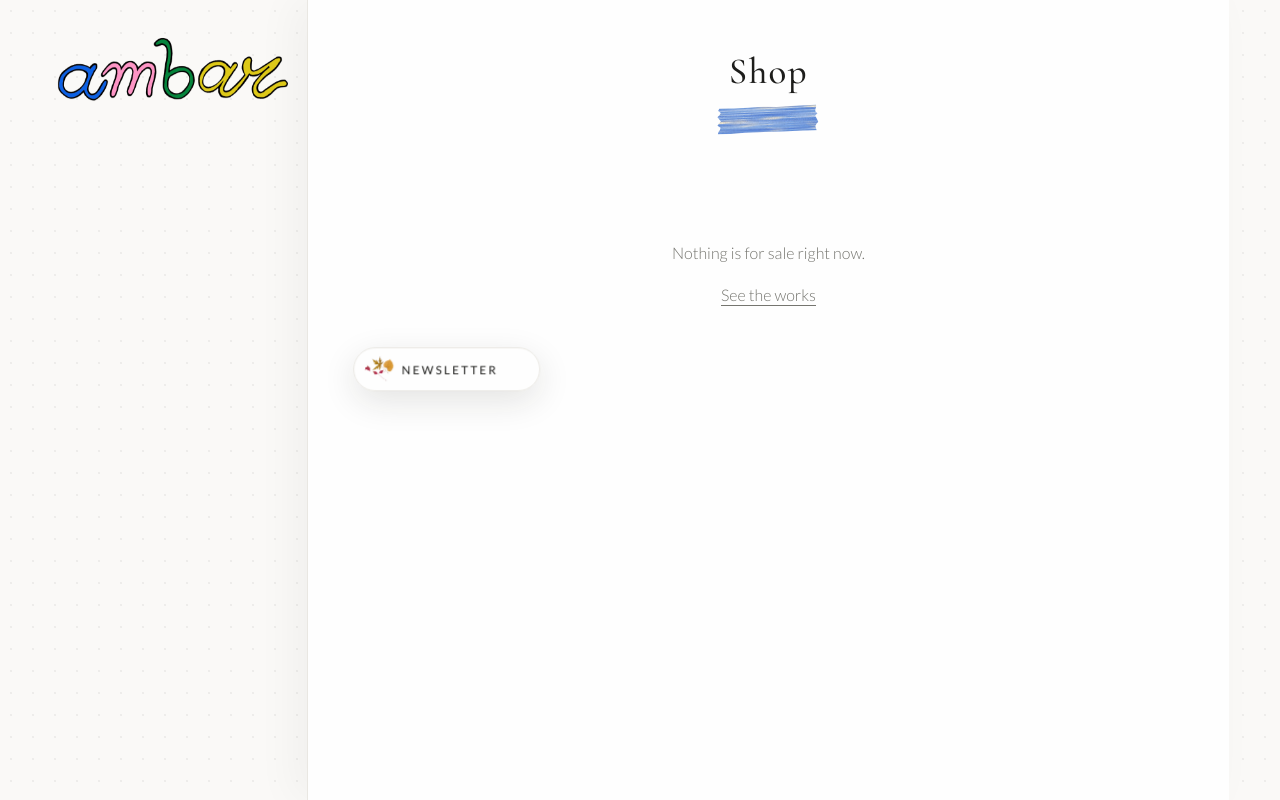
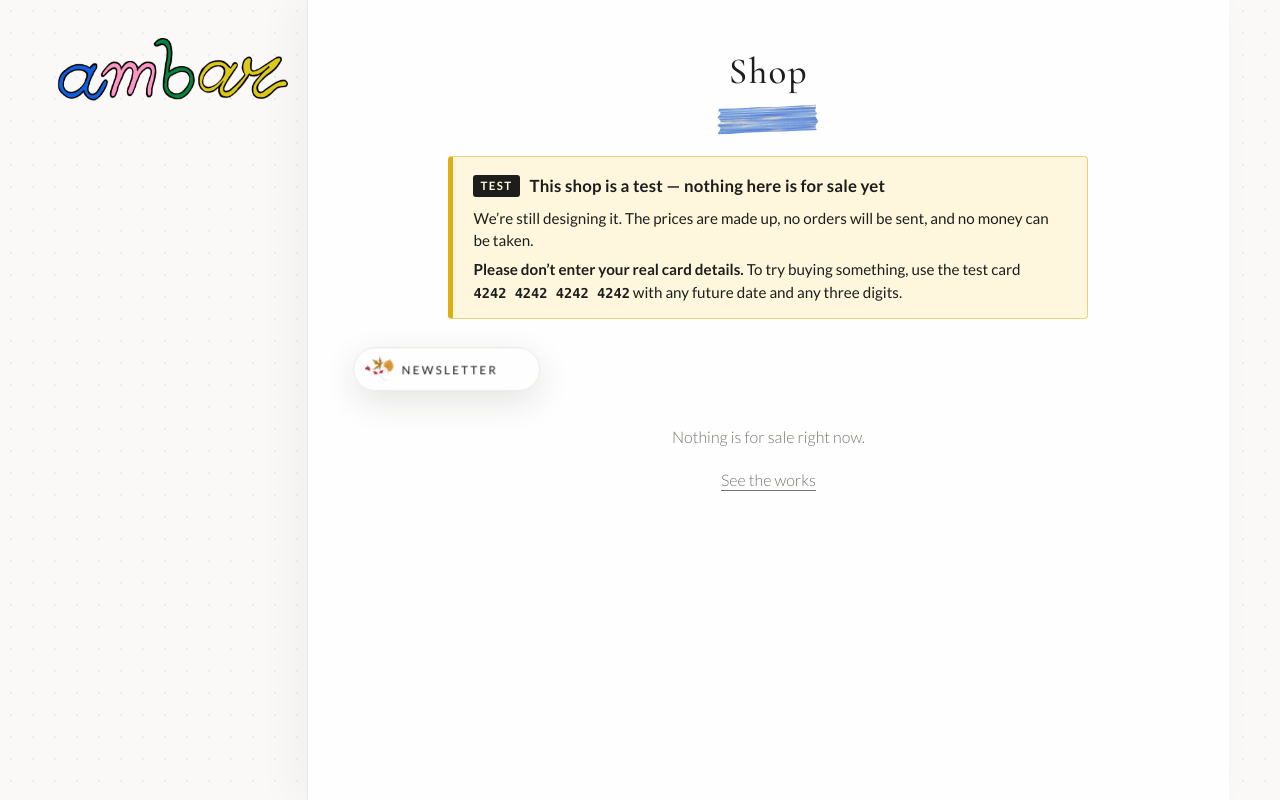
Before and after one commit to StephanSchweitzer/ambSite, a PHP site: page /shop in a window 1280 px wide. Run offline with PHP 8.4, Linux system fonts and the light colour scheme; the visitor is signed in with stand-in values (Sample User, id 1); tables that the repository leaves empty or names only in its code hold one stand-in row (values such as "Sample post"); some libraries are stand-ins or nearby versions.

Commit message:
Shop: show it in the menu, with a clear test-mode notice
While Stripe runs on test keys, every shop page says the shop is a test,
that prices are made up and not to use a real card (with the 4242 test
card), and a short note sits under "Add to basket" and "Pay". Shop pages
are noindex and out of the sitemap meanwhile. All of it goes away by
itself once live keys are in the server's .env.

The menu's Shop link now follows a "Show Shop in the menu" setting on
the shop admin's Settings tab (default on), since the row isn't
changeable from the menu admin.

Co-Authored-By: Claude Opus 5.5 <noreply@anthropic.com>

```diff
--- a/html/actions/publicPageFunctions.php
+++ b/html/actions/publicPageFunctions.php
@@ -98,11 +98,34 @@ function ambWorkImage($work, $lazy, $sizes = null, $className = null, $priority
 // loadAndDisplayProjectTitles)
 // ---------------------------------------------------------------------------
 
+// The menu's links, in order. The "Shop" link (the one whose instructions
+// include loadShop) isn't changeable on the admin's menu page; once the shop
+// exists, whether it's in the menu is the shop's own "Show Shop in the menu"
+// setting instead of the row's visible flag. Used by navLinksAPI.php too.
 function ambGetNavLinks($conn)
 {
-    return $conn->query('SELECT ID, displayedText, linkRedirection, displayedOrder, isChangeable, onclick, isNewTab, attachedFollowingDiv
-                         FROM navLinks WHERE visible = 1 ORDER BY displayedOrder ASC')
-                ->fetchAll(PDO::FETCH_ASSOC);
+    include_once __DIR__ . '/shopFunctions.php';
+    $shopInMenu = null; // null: no shop yet, so the row's own flag decides
+    try {
+        if (shopReady($conn)) {
+            $shopInMenu = shopSettings($conn)['inMenu'] === '1';
+        }
+    } catch (Throwable $e) {
+        error_log('ambGetNavLinks shop: ' . $e->getMessage());
+    }
+    $rows = $conn->query('SELECT ID, displayedText, linkRedirection, displayedOrder, isChangeable, onclick, isNewTab, attachedFollowingDiv, visible
+                          FROM navLinks ORDER BY displayedOrder ASC, ID ASC')
+                 ->fetchAll(PDO::FETCH_ASSOC);
+    $links = array();
+    foreach ($rows as $row) {
+        $isShop = strpos((string) $row['onclick'], 'loadShop') !== false;
+        $shown = $isShop && $shopInMenu !== null ? $shopInMenu : (int) $row['visible'] === 1;
+        if ($shown) {
+            unset($row['visible']);
+            $links[] = $row;
+        }
+    }
+    return $links;
 }
 
 // The site page a menu link shows, from the instructions stored with it
--- a/html/actions/shopAdminAPI.php
+++ b/html/actions/shopAdminAPI.php
@@ -594,6 +594,7 @@ try {
         shopSaveSetting($conn, 'intro', cleanText($input['intro'] ?? '', 1000));
         shopSaveSetting($conn, 'deliveryNote', cleanText($input['deliveryNote'] ?? '', 1000));
         shopSaveSetting($conn, 'paused', !empty($input['paused']) ? '1' : '0');
+        shopSaveSetting($conn, 'inMenu', !empty($input['inMenu']) ? '1' : '0');
         adminReply(array('success' => true, 'settings' => shopSettings($conn, true)));
     }
 
--- a/html/actions/shopFunctions.php
+++ b/html/actions/shopFunctions.php
@@ -17,6 +17,7 @@
 
 include_once __DIR__ . '/publicWorksFunctions.php';
 include_once __DIR__ . '/shopEmailFunctions.php'; // the emails' wording lives in shopSettings too
+include_once __DIR__ . '/stripeFunctions.php';    // stripeIsLive(), for shopTestMode()
 
 define('SHOP_MAX_QUANTITY', 10);   // the most of one thing in a basket
 define('SHOP_MAX_LINES', 30);      // the most different things in a basket
@@ -61,7 +62,17 @@ function shopSettingDefaults()
         'intro' => '',          // a line or two under the shop's title
         'deliveryNote' => '',   // shown on every item ("Sent rolled in a tube...")
         'paused' => '0',        // '1': everything stays on show, nothing can be bought
+        'inMenu' => '1',        // '1': "Shop" is in the site's menu (ambGetNavLinks)
     ), shopEmailDefaults());    // the emails' wording (shopEmailFunctions.php)
+}
+
+// True until the shop has real-money Stripe keys. While it is, every shop page
+// says plainly that it's a test (shopRenderTestBanner) and search engines are
+// asked to leave it alone, so made-up prices never turn up in search results.
+// Putting sk_live_ keys in the server's .env is all it takes to end it.
+function shopTestMode()
+{
+    return !stripeIsLive();
 }
 
 function shopSettings($conn, $refresh = false)
--- a/html/actions/shopPageFunctions.php
+++ b/html/actions/shopPageFunctions.php
@@ -24,8 +24,8 @@ function shopPage($conn, $path)
 {
     $page = array(
         'view' => 'shop', 'status' => 200, 'title' => 'Shop - Ambar Velasco', 'description' => null,
-        'html' => null, 'product' => null, 'noindex' => false, 'path' => $path,
-    );
+        'html' => null, 'product' => null, 'noindex' => shopTestMode(), 'path' => $path,
+    ); // a test shop's made-up prices stay out of search results
     $ready = shopReady($conn);
 
     if ($path === '/shop/basket') {
@@ -86,7 +86,32 @@ function shopRenderHeader($title, $intro = '')
 {
     return '<header class="project-header shop-header"><h2 class="project-title">' . ambHtml($title) . '</h2>'
         . (trim((string) $intro) !== '' ? '<p class="project-description">' . shopText($intro) . '</p>' : '')
-        . '</header>';
+        . '</header>' . shopRenderTestBanner();
+}
+
+// While the shop runs on Stripe's test keys (shopTestMode), a notice under
+// every shop page's title. shop.js copies it from index.php's
+// <template id="shopTestBanner"> for the pages it draws (basket, checkout,
+// thank you), so the wording lives only here.
+function shopRenderTestBanner()
+{
+    if (!shopTestMode()) {
+        return '';
+    }
+    return '<aside class="shop-test-banner" role="note" aria-label="This shop is a test">'
+        . '<p class="shop-test-banner-title">This shop is a test &mdash; nothing here is for sale yet</p>'
+        . '<p>We&rsquo;re still designing it. The prices are made up, no orders will be sent, and no money can be taken.</p>'
+        . '<p><strong>Please don&rsquo;t enter your real card details.</strong> To try buying something, use the test card '
+        . '<span class="shop-test-card">4242&nbsp;4242&nbsp;4242&nbsp;4242</span> with any future date and any three digits.</p>'
+        . '</aside>';
+}
+
+// The short version, beside each "Add to basket" and "Pay" button
+function shopRenderTestNote()
+{
+    return shopTestMode()
+        ? '<p class="shop-test-note">Test shop: nothing will be charged. Please don&rsquo;t use a real card.</p>'
+        : '';
 }
 
 // ---------------------------------------------------------------------------
@@ -299,6 +324,7 @@ function shopRenderBuying($product, $settings)
     $left = !$product['isUnique'] && $chosen['stock'] !== null && $chosen['stock'] <= 3 ? $chosen['stock'] : null;
     $html .= '<p class="shop-left" data-shop-left' . ($left === null ? ' hidden' : '') . '>' . ($left === null ? '' : 'Only ' . $left . ' left') . '</p>'
         . '<button type="submit" class="shop-button">Add to basket</button>'
+        . shopRenderTestNote()
         . '<div class="shop-added" role="status" hidden><p>Added to your basket.</p>'
         . '<a href="/shop/basket" class="shop-button shop-button-quiet" data-shop-nav>View basket</a>'
         . '<button type="button" class="shop-keep-browsing" data-shop-panel-close>Keep browsing</button></div>'
--- a/html/ambar.css
+++ b/html/ambar.css
@@ -1608,6 +1608,77 @@ a:link, a:active, a:visited, a:hover { color: inherit; }
   display: none;
 }
 
+/* While the shop runs on Stripe's test keys: "this shop is a test", under
+   every shop page's title (shopRenderTestBanner), and a short line beside
+   each "Add to basket" and "Pay" button (shopRenderTestNote) */
+.shop-test-banner {
+  max-width: 640px;
+  margin: -1.2rem auto 2.6rem;
+  padding: 16px 20px 14px;
+  border: 1px solid #ecd27a;
+  border-left: 5px solid var(--amb-yellow);
+  border-radius: 4px;
+  background: #fff8df;
+  color: var(--color-ink);
+  font-size: 0.95rem;
+  font-weight: var(--font-weight-normal);
+  line-height: 1.5;
+  text-align: left;
+}
+
+.shop-test-banner p {
+  margin: 0 0 6px;
+}
+
+.shop-test-banner p:last-child {
+  margin-bottom: 0;
+}
+
+.shop-test-banner .shop-test-banner-title {
+  margin-bottom: 8px;
+  font-size: 1.05rem;
+  font-weight: 700;
+  letter-spacing: 0.01em;
+}
+
+.shop-test-banner-title::before {
+  content: 'TEST';
+  display: inline-block;
+  margin-right: 10px;
+  padding: 2px 7px;
+  border-radius: 3px;
+  background: var(--color-ink);
+  color: #fff8df;
+  font-size: 0.72rem;
+  letter-spacing: 0.12em;
+  vertical-align: 2px;
+}
+
+.shop-test-card {
+  white-space: nowrap;
+  font-family: ui-monospace, SFMono-Regular, Menlo, Consolas, monospace;
+  font-size: 0.9em;
+  font-weight: 700;
+}
+
+.shop-test-note {
+  margin: 10px 0 0;
+  padding: 7px 10px;
+  border-left: 3px solid var(--amb-yellow);
+  background: #fff8df;
+  color: var(--color-ink);
+  font-size: 0.84rem;
+  line-height: 1.4;
+}
+
+@media (max-width: 767px) {
+  .shop-test-banner {
+    margin: -0.8rem 0 2rem;
+    padding: 14px 16px 12px;
+    font-size: 0.9rem;
+  }
+}
+
 /* A gallery's red dot: sold */
 .shop-sold {
   color: #b5372b;
--- a/html/index.php
+++ b/html/index.php
@@ -451,6 +451,10 @@ $mainPadding = $view === 'home' || $content === null ? '' : ' style="padding-top
     <!-- Navigation Overlay for Mobile -->
     <div class="nav-overlay"></div>
 </div>
+<?php if (shopTestMode()): ?>
+<template id="shopTestBanner"><?= shopRenderTestBanner() ?></template>
+<template id="shopTestNote"><?= shopRenderTestNote() ?></template>
+<?php endif; ?>
 <?php if ($pageData): ?>
 <script>window.AMB_PAGE_DATA = <?= json_encode($pageData, JSON_HEX_TAG | JSON_HEX_AMP | JSON_UNESCAPED_SLASHES | JSON_UNESCAPED_UNICODE | JSON_INVALID_UTF8_SUBSTITUTE) ?>;</script>
 <?php endif; ?>
--- a/html/js/shop.js
+++ b/html/js/shop.js
@@ -45,7 +45,16 @@ function shopPost(data) {
 }
 
 function shopHeader(title) {
-    return '<header class="project-header shop-header"><h2 class="project-title">' + shopEscape(title) + '</h2></header>';
+    return '<header class="project-header shop-header"><h2 class="project-title">' + shopEscape(title) + '</h2></header>' +
+        shopTemplate('shopTestBanner');
+}
+
+// The "this shop is a test" wording, written once by the server
+// (shopRenderTestBanner / shopRenderTestNote in shopPageFunctions.php) and
+// left in the page only while the shop is in test mode; '' otherwise
+function shopTemplate(id) {
+    var template = document.getElementById(id);
+    return template ? template.innerHTML : '';
 }
 
 // --------------------------------------------------------------------------
@@ -1192,6 +1201,7 @@ function startCheckout(answer, country, noStripeJs) {
         '<h3 class="checkout-heading">Payment</h3><div id="checkoutPayment" class="checkout-stripe"><div class="loading-spinner"></div></div>' +
         '<p class="shop-status basket-problem" role="alert" hidden></p>' +
         '<button type="submit" class="shop-button checkout-pay" disabled>Pay</button>' +
+        shopTemplate('shopTestNote') +
         '<p class="basket-note">Payments are processed securely by Stripe.</p>' +
         '</form></div></div>');
     window.scrollTo(0, 0);
--- a/html/sitemap.php
+++ b/html/sitemap.php
@@ -49,10 +49,11 @@ foreach ($groups as $group) {
     }
 }
 
-// The shop and each thing in it, once there is something for sale
+// The shop and each thing in it, once there is something for sale, and not
+// while it's still a test (shopTestMode: its pages ask not to be indexed)
 $shopItems = array();
 try {
-    if (shopReady($conn)) {
+    if (shopReady($conn) && !shopTestMode()) {
         $shopItems = shopGetProducts($conn);
     }
 } catch (Throwable $e) {
```
Also changed, not shown: CLAUDE.md (+11 -0 lines), html/actions/navLinksAPI.php (+4 -5 lines), html/js/shopAdminFunctions.js (+6 -1 lines).
